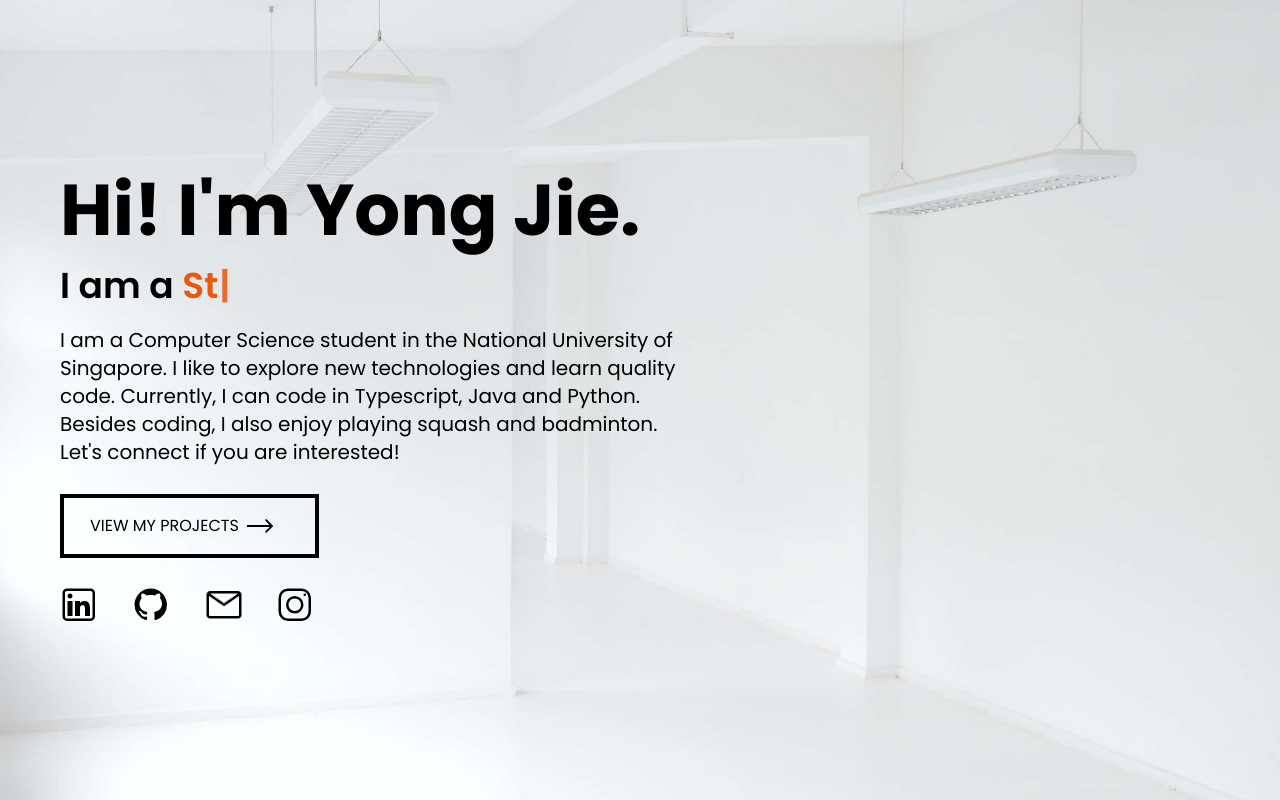
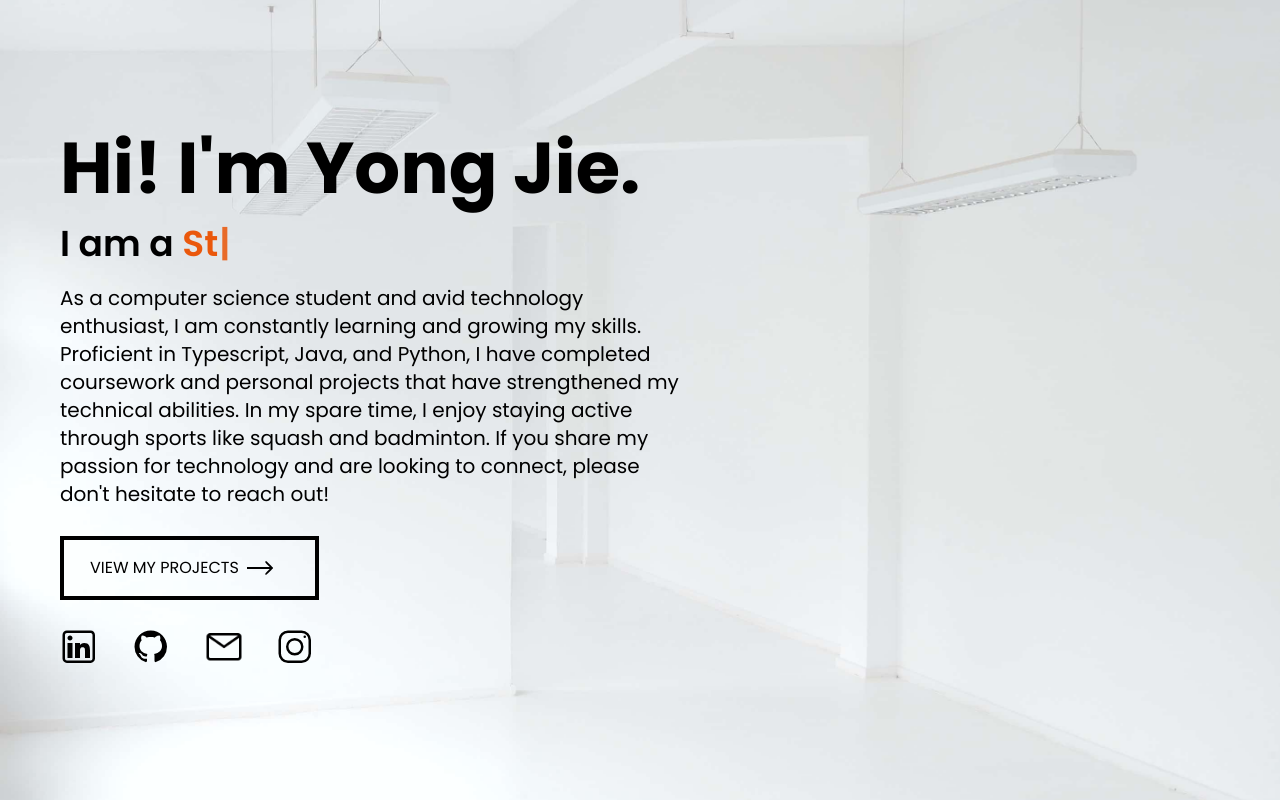
Before and after one commit to yyj-02/portfolio, a React (Vite) app: page / in a window 1280 px wide. Shown: the top 800 px of the page. Built offline with nearby package versions, Linux system fonts and the light colour scheme.

Commit message:
Update writeup

```diff
--- a/src/pages/Home/Home.tsx
+++ b/src/pages/Home/Home.tsx
@@ -41,11 +41,13 @@ const Home = () => {
             </div>
           </div>
           <p className="my-5 lg:text-xl">
-            I am a Computer Science student in the National University of
-            Singapore. I like to explore new technologies and learn quality
-            code. Currently, I can code in Typescript, Java and Python. Besides
-            coding, I also enjoy playing squash and badminton. Let's connect if
-            you are interested!
+            As a computer science student and avid technology enthusiast, I am
+            constantly learning and growing my skills. Proficient in Typescript,
+            Java, and Python, I have completed coursework and personal projects
+            that have strengthened my technical abilities. In my spare time, I
+            enjoy staying active through sports like squash and badminton. If
+            you share my passion for technology and are looking to connect,
+            please don't hesitate to reach out!
           </p>
           <HashLink smooth to="/#projects">
             <button
@@ -134,7 +136,8 @@ const Home = () => {
           <div className="my-5 text-2xl lg:text-4xl font-semibold">
             Want to know more?
           </div>
-          <div
+          <button
+            title="resume"
             className={`${styles["resume-btn"]} btn btn-wide btn-outline font-normal border-orange-300 hover:border-none hover:bg-orange-300 text-orange-300 hover:text-[#2a303c]`}
             onClick={openInNewTab(resume)}
           >
@@ -145,7 +148,7 @@ const Home = () => {
             <span
               className={`${styles.arrow} ${styles["arrow-orange"]}`}
             ></span>
-          </div>
+          </button>
         </div>
         <div className="h-[50vh]"></div>
       </div>
```
